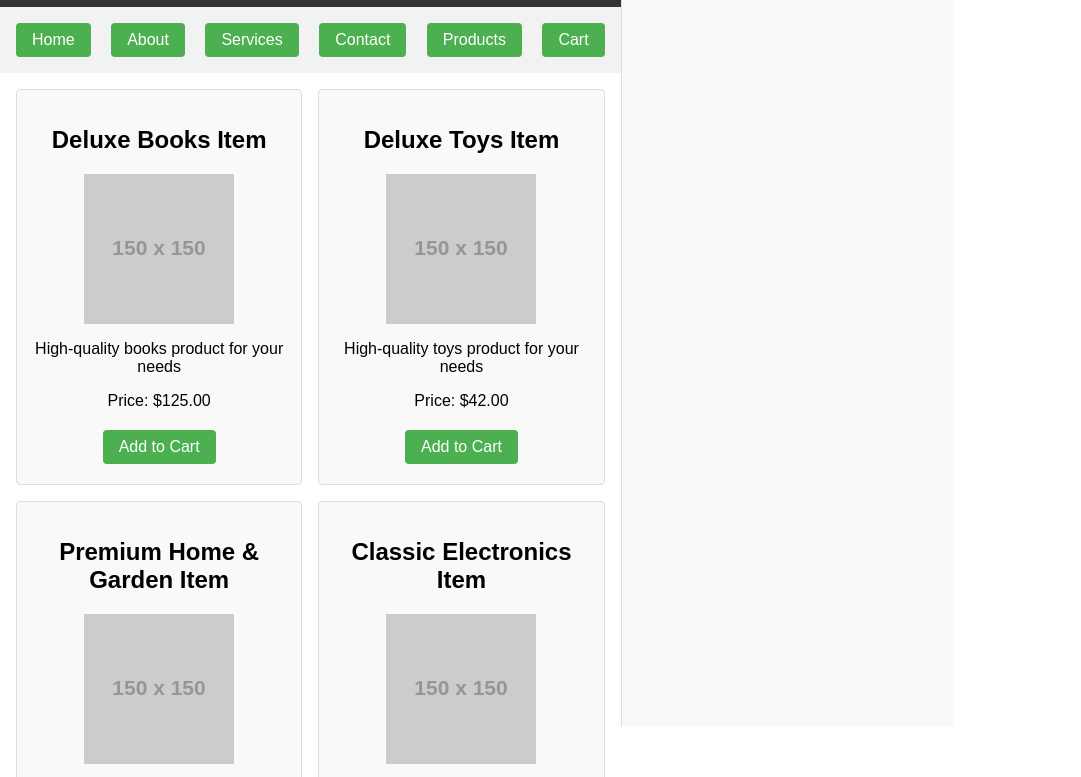
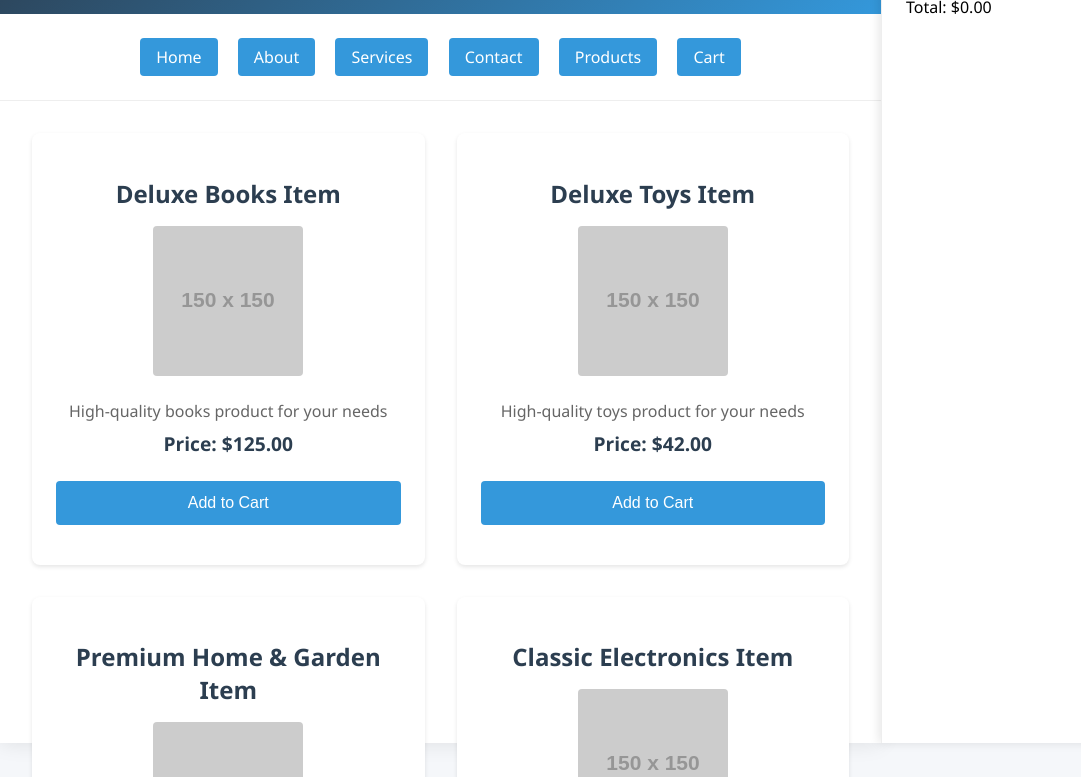
Before and after one commit to devoxi/csq-demo, a plain HTML site: page index.html in a window 1280 px wide. Shown: the part 105-882 px from the top of the page, without its empty margins (0-1081 px from the left). Drawn offline with Linux system fonts and the light colour scheme; placeholder pictures from the web are drawn by us.

Commit message:
improve design

```diff
--- a/index.html
+++ b/index.html
@@ -9,20 +9,35 @@
     <title>Simple Example Website</title>
     <style>
         body {
-            font-family: Arial, sans-serif;
+            font-family: 'Segoe UI', Tahoma, Geneva, Verdana, sans-serif;
             margin: 0;
             padding: 0;
             display: flex;
+            background-color: #f5f7fa;
+        }
+        #main-content {
+            flex: 1;
+            max-width: 1200px;
+            margin: 0 auto;
+            background-color: white;
+            box-shadow: 0 0 20px rgba(0, 0, 0, 0.1);
         }
         header {
-            background-color: #333;
+            background: linear-gradient(135deg, #2c3e50 0%, #3498db 100%);
             color: white;
-            padding: 1rem;
+            padding: 2rem;
+            text-align: center;
+        }
+        header h1 {
+            margin: 0;
+            font-size: 2.5em;
+            font-weight: 300;
         }
         nav {
-            background-color: #f2f2f2;
-            padding: 0.5rem;
+            background-color: white;
+            padding: 1rem;
             text-align: center;
+            border-bottom: 1px solid #eee;
         }
         nav ul {
             list-style-type: none;
@@ -36,103 +51,146 @@
         nav ul li a {
             display: inline-block;
             padding: 0.5rem 1rem;
-            background-color: #4CAF50;
+            background-color: #3498db;
             color: white;
             text-decoration: none;
             border-radius: 4px;
-            transition: background-color 0.3s;
+            transition: all 0.3s ease;
         }
         nav ul li a:hover {
-            background-color: #45a049;
+            background-color: #2980b9;
+            transform: translateY(-2px);
         }
         main {
-            padding: 1rem;
-            flex: 1;
+            padding: 2rem;
         }
         .grid-container {
-            display: grid;
-            grid-template-columns: repeat(auto-fit, minmax(250px, 1fr));
-            gap: 1rem;
+            max-width: 1100px;
+            margin: 0 auto;
         }
         .grid-item {
-            background-color: #f9f9f9;
-            padding: 1rem;
-            border-radius: 4px;
+            background-color: white;
+            padding: 1.5rem;
+            border-radius: 8px;
+            box-shadow: 0 2px 4px rgba(0, 0, 0, 0.1);
+            transition: transform 0.3s ease;
         }
-        .long-form-content {
-            grid-column: 1 / -1;
-            margin-top: 1rem;
+        .grid-item:hover {
+            transform: translateY(-5px);
         }
         .product {
-            border: 1px solid #ddd;
-            padding: 1rem;
+            border: none;
+            background-color: white;
+            padding: 1.5rem;
             text-align: center;
+            border-radius: 8px;
+            box-shadow: 0 2px 4px rgba(0, 0, 0, 0.1);
+        }
+        .product h2 {
+            color: #2c3e50;
+            margin-bottom: 1rem;
         }
         .product img {
             max-width: 100%;
             height: auto;
+            border-radius: 4px;
+            margin-bottom: 1rem;
         }
-        .add-to-cart, .remove-from-cart {
-            background-color: #4CAF50;
+        .product p {
+            color: #666;
+            margin: 0.5rem 0;
+        }
+        .product p:last-of-type {
+            color: #2c3e50;
+            font-weight: bold;
+            font-size: 1.2em;
+        }
+        .add-to-cart {
+            background-color: #3498db;
             color: white;
             border: none;
-            padding: 0.5rem 1rem;
+            padding: 0.8rem 1.5rem;
             text-align: center;
             text-decoration: none;
             display: inline-block;
-            font-size: 16px;
-            margin: 4px 2px;
+            font-size: 1rem;
+            margin: 1rem 0;
             cursor: pointer;
             border-radius: 4px;
+            transition: all 0.3s ease;
+            width: 100%;
+        }
+        .add-to-cart:hover {
+            background-color: #2980b9;
+            transform: translateY(-2px);
         }
         .remove-from-cart {
-            background-color: #f44336;
+            background-color: #e74c3c;
+        }
+        .remove-from-cart:hover {
+            background-color: #c0392b;
         }
         #cart-panel {
-            width: 300px;
-            background-color: #f9f9f9;
-            padding: 1rem;
-            border-left: 1px solid #ddd;
+            width: 350px;
+            background-color: white;
+            padding: 1.5rem;
+            border-left: 1px solid #eee;
             overflow-y: auto;
             height: 100vh;
             position: sticky;
             top: 0;
+            box-shadow: -2px 0 10px rgba(0, 0, 0, 0.1);
+        }
+        #cart-panel h2 {
+            color: #2c3e50;
+            margin-bottom: 1.5rem;
         }
         #cart-items {
             list-style-type: none;
             padding: 0;
         }
         #cart-items li {
-            margin-bottom: 10px;
-            border-bottom: 1px solid #ddd;
-            padding-bottom: 10px;
+            margin-bottom: 1rem;
+            padding-bottom: 1rem;
+            border-bottom: 1px solid #eee;
+            display: flex;
+            justify-content: space-between;
+            align-items: center;
         }
         .pagination {
             grid-column: 1 / -1;
             text-align: center;
-            margin: 20px 0;
+            margin: 2rem 0;
         }
         .pagination button {
-            background-color: #4CAF50;
+            background-color: #3498db;
             color: white;
             border: none;
-            padding: 8px 16px;
-            margin: 0 5px;
+            padding: 0.8rem 1.5rem;
+            margin: 0 0.5rem;
             cursor: pointer;
             border-radius: 4px;
+            transition: all 0.3s ease;
+        }
+        .pagination button:hover:not(:disabled) {
+            background-color: #2980b9;
+            transform: translateY(-2px);
         }
         .pagination button:disabled {
-            background-color: #cccccc;
+            background-color: #bdc3c7;
             cursor: not-allowed;
+        }
+        #page-info {
+            margin: 0 1rem;
+            color: #2c3e50;
+            font-weight: 500;
         }
         .products-section {
             grid-column: 1 / -1;
             display: grid;
-            grid-template-columns: repeat(auto-fit, minmax(250px, 1fr));
-            gap: 1rem;
-        }
-        #page-info {
-            margin: 0 15px;
+            grid-template-columns: repeat(auto-fit, minmax(300px, 1fr));
+            gap: 2rem;
+            margin-bottom: 2rem;
         }
     </style>
 </head>
```
